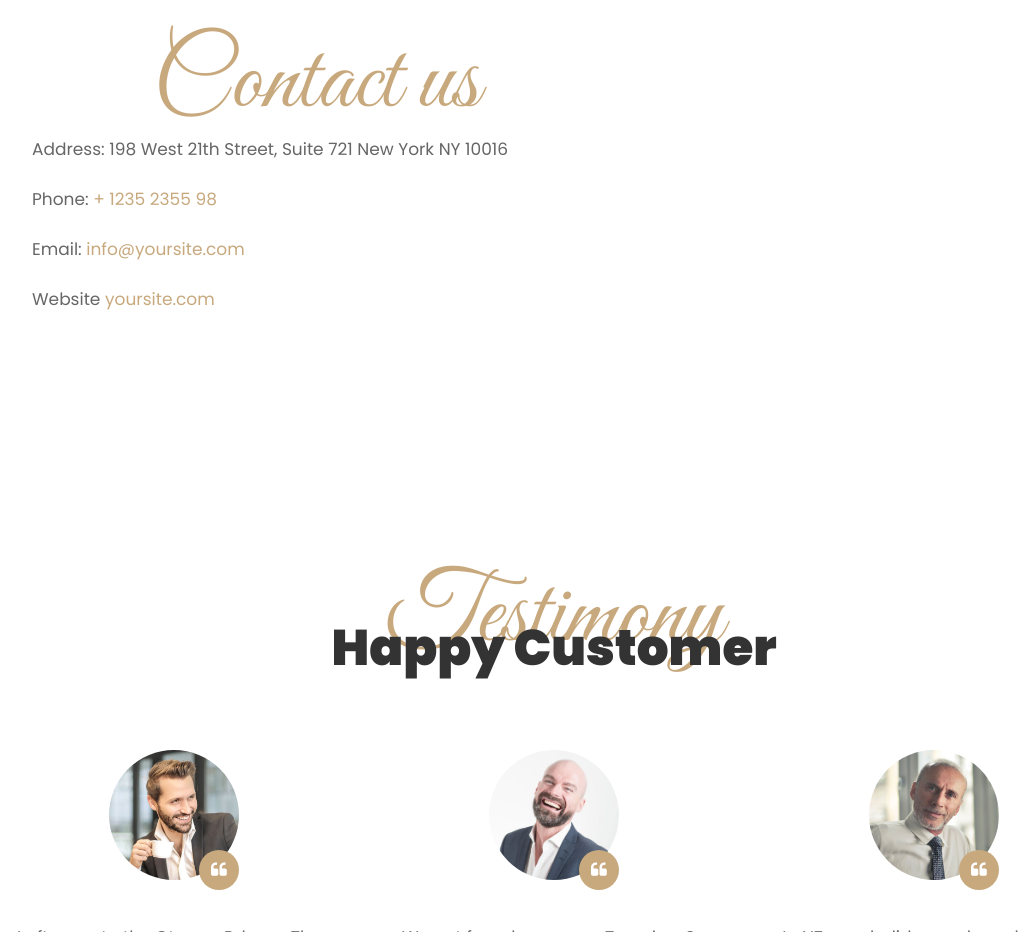
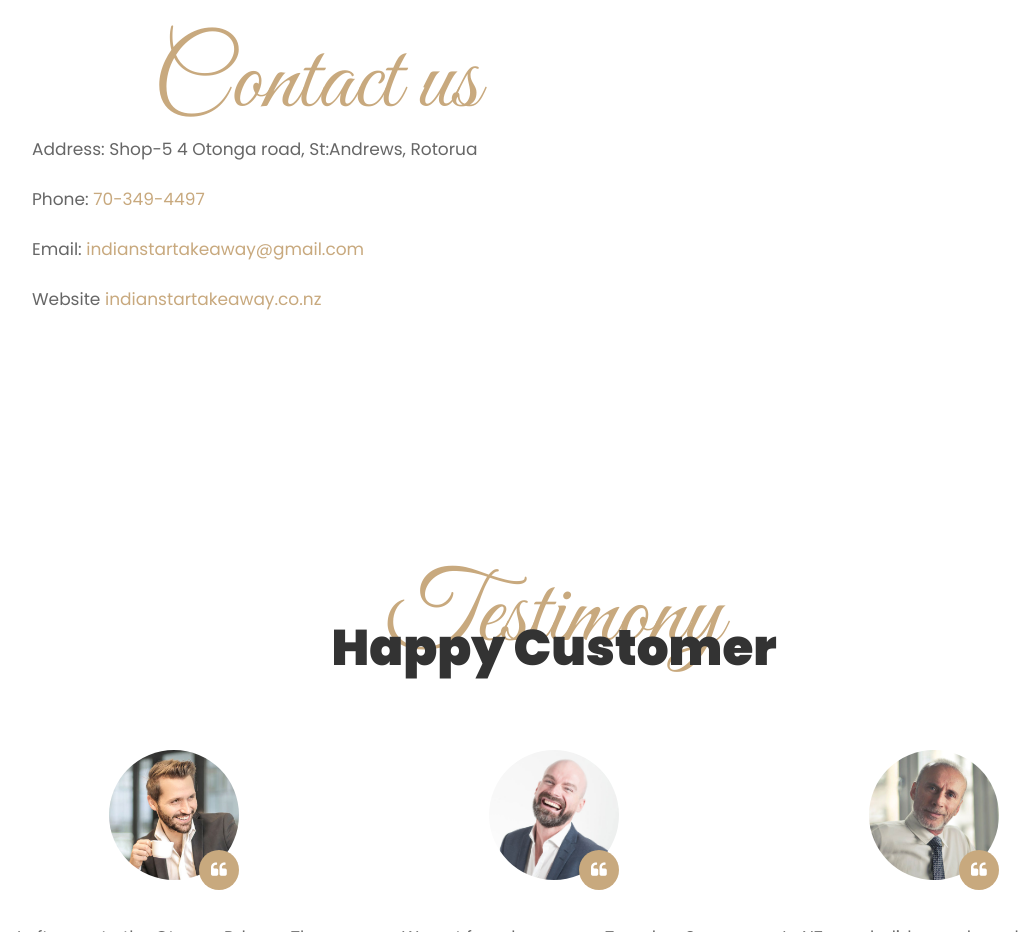
Before and after one commit to Judyjose008/indianstartakeaway, a plain HTML site: page about.html in a window 1280 px wide. Shown: the part 3160-4092 px from the top of the page, without its empty margins (86-1116 px from the left). Drawn offline with Linux system fonts and the light colour scheme; some packages are replaced by stand-ins of ours; no server answers; files whose address does not match are found by name.

Commit message:
About updated

```diff
--- a/about.html
+++ b/about.html
@@ -298,22 +298,22 @@
               <div class="w-100"></div>
               <div class="col-md-12 d-flex">
                 <div class="dbox">
-                  <p><span>Address:</span> 198 West 21th Street, Suite 721 New York NY 10016</p>
+                  <p><span>Address:</span> Shop-5 4 Otonga road, St:Andrews, Rotorua</p>
                 </div>
               </div>
               <div class="col-md-12 d-flex">
                 <div class="dbox">
-                  <p><span>Phone:</span> <a href="tel://1234567920">+ 1235 2355 98</a></p>
+                  <p><span>Phone:</span> <a href="tel://703494497">70-349-4497</a></p>
                 </div>
               </div>
               <div class="col-md-12 d-flex">
                 <div class="dbox">
-                  <p><span>Email:</span> <a href="mailto:info@yoursite.com">info@yoursite.com</a></p>
+                  <p><span>Email:</span> <a href="mailto:indianstartakeaway@gmail.com">indianstartakeaway@gmail.com</a></p>
                 </div>
               </div>
               <div class="col-md-12 d-flex">
                 <div class="dbox">
-                  <p><span>Website</span> <a href="#">yoursite.com</a></p>
+                  <p><span>Website</span> <a href="#">indianstartakeaway.co.nz</a></p>
                 </div>
               </div>
             </div>
```
Also changed, not shown: location.html (+1 -1 lines), images/05.TandooriCombo.jpg.
